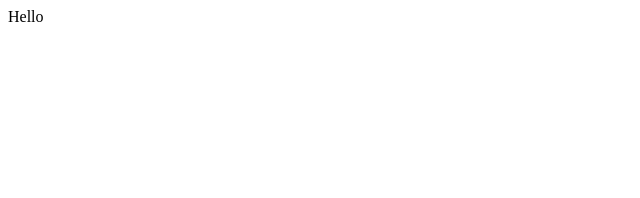
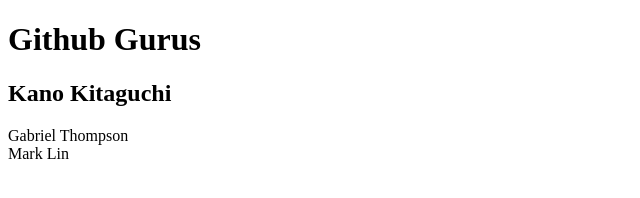
Before and after one commit to kkitaguchi/web, a plain HTML site: page index.html in a window 1280 px wide. Shown: the whole page, without its empty margins (0-640 px from the left). Drawn offline with Linux system fonts and the light colour scheme.

Commit message:
Update index.html

```diff
--- a/index.html
+++ b/index.html
@@ -1,2 +1,12 @@
-<!-- This is a Message -->
-Hello
+<!DOCTYPE html>
+<html>
+    <head>
+        <title>Tsumuri</title>
+        <link rel="stylesheet" type="text/css"href="main.css">
+    </head>
+    <body>
+        <h1>Github Gurus</h1>
+        <h2>Kano Kitaguchi</h2>
+        <p>Gabriel Thompson <br>Mark Lin<br></p>
+    </body>
+</html>
```
